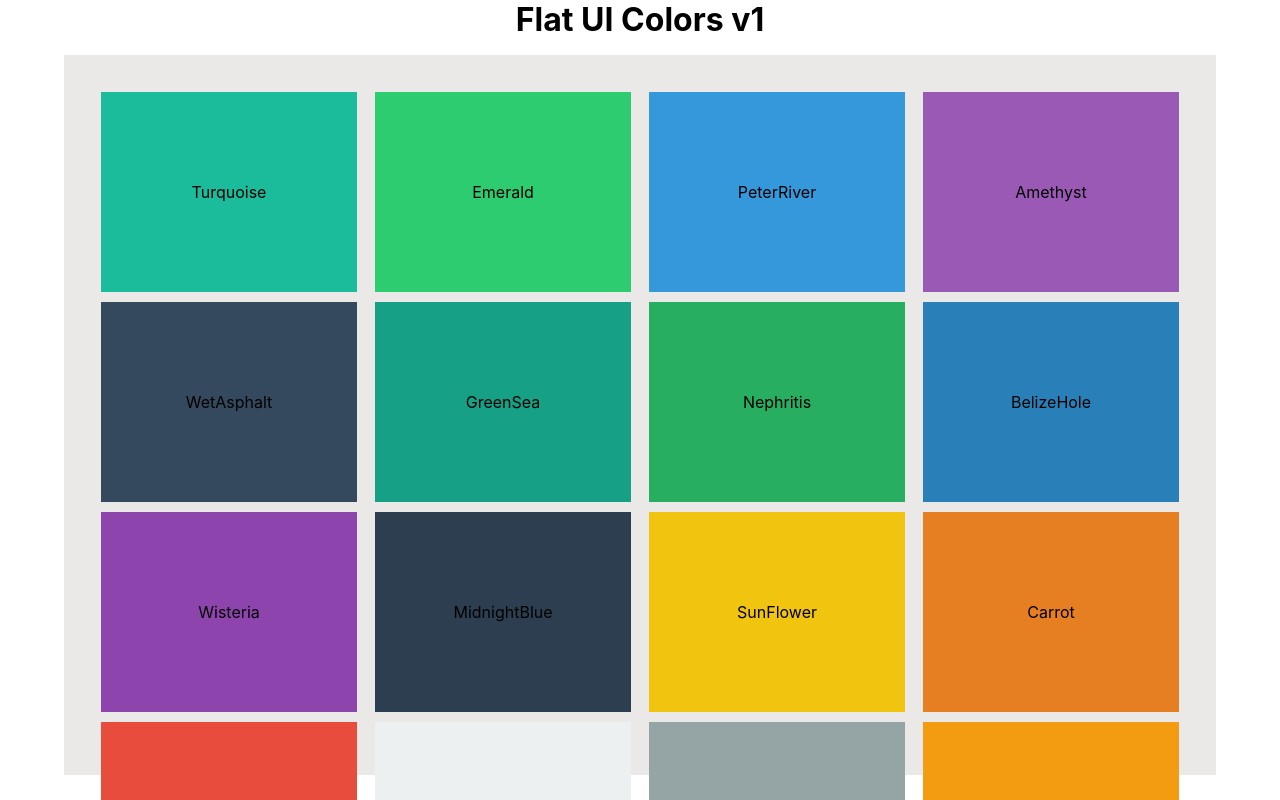
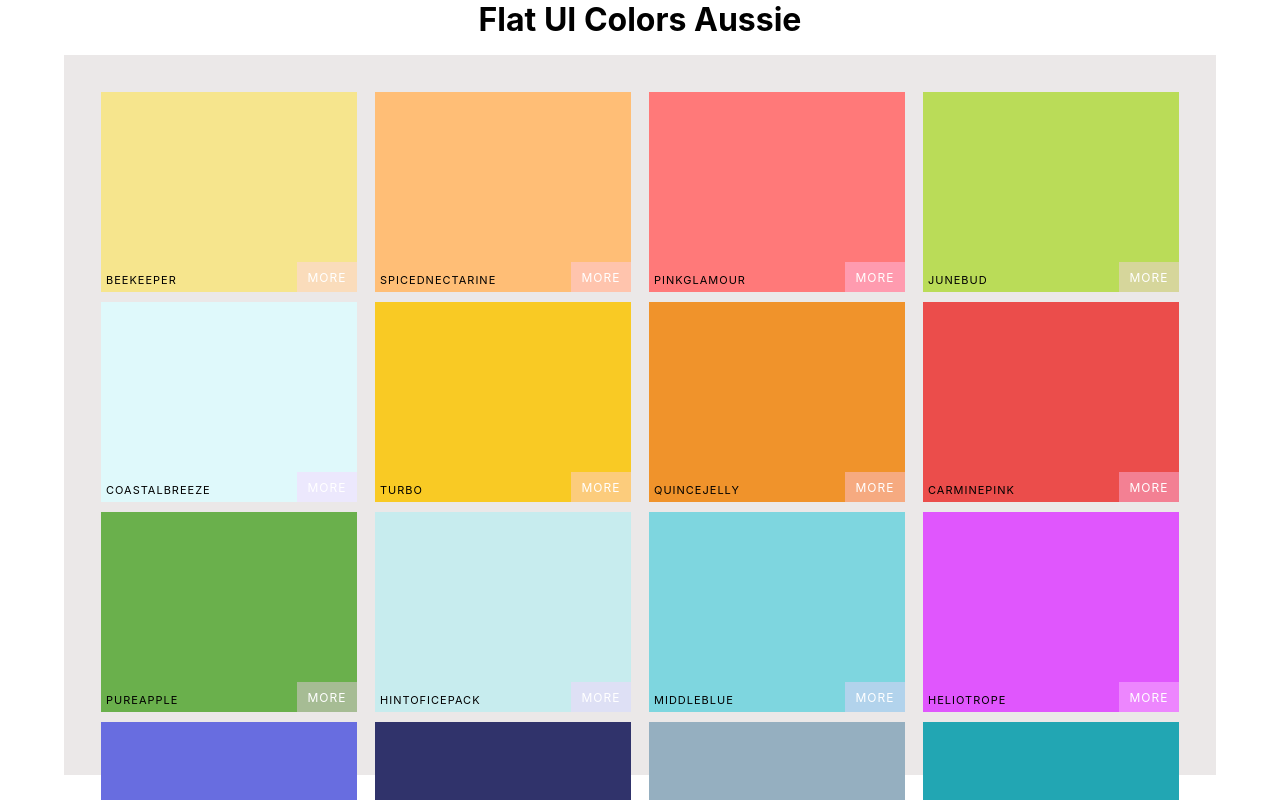
Before and after one commit to TsigeWonwosen/ColorsPalette-React, a React (Create React App) app: page / in a window 1280 px wide. Shown: the top 800 px of the page. Built offline with nearby package versions, Linux system fonts and the light colour scheme.

Commit message:
style Color Box

```diff
--- a/src/App.css
+++ b/src/App.css
@@ -33,20 +33,54 @@
   margin: 5px;
   position: relative;
 }
-.Color-box .more {
+.Color-box .copy-button {
   position: absolute;
-  bottom: 5px;
-  right: 5px;
+  display: inline-block;
+  top: 50%;
+  left: 50%;
+  margin-left: -50px;
+  margin-top: -15px;
   display: none;
+  width: 100px;
+  height: 30px;
+  outline: none;
+  color: #fff;
+  background: rgb(255, 204, 255, 0.4);
+  border-radius: 5px;
+  font-size: 1rem;
+  line-height: 30px;
+  text-transform: uppercase;
+  border: 1px solid rgb(240, 199, 199);
 }
-.Color-box:hover .more {
+.Color-box:hover .copy-button {
   display: block;
+  transition: 3s ease-in;
 }
-button {
-  background: rgb(140, 204, 114);
-  border-radius: 5px;
-  padding: 8px 8px;
-  border: 1px solid rgb(240, 199, 199);
+.box-content {
+  position: absolute;
+  bottom: 0px;
+  left: 0px;
+  color: black;
+  letter-spacing: 1px;
+  text-transform: uppercase;
+  padding: 5px;
+  font-size: 11px;
+}
+.see-more {
+  position: absolute;
+  bottom: 0px;
+  right: 0px;
+  text-transform: uppercase;
+  letter-spacing: 1px;
+  font-size: 12px;
+  background: rgb(255, 204, 255, 0.4);
+  color: white;
+  width: 60px;
+  height: 30px;
+  display: flex;
+  justify-content: center;
+  text-align: center;
+  align-items: center;
 }
 
 @media screen and (max-width: 500px) {
--- a/src/App.js
+++ b/src/App.js
@@ -7,7 +7,7 @@
 function App() {
   return (
     <div>
-      <Palette palette={seedColors[1]} />
+      <Palette palette={seedColors[4]} />
     </div>
   );
 }
--- a/src/ColorBox.js
+++ b/src/ColorBox.js
@@ -1,12 +1,16 @@
 import React from "react";
 
-export default function colorBox({ color }) {
+export default function colorBox({ color: { name, color } }) {
   return (
-    <div className='Color-box' style={{ background: `${color.color}` }}>
-      <span> {color.name}</span>
-      <span className='more'>
-        <button>Copy</button>
-      </span>
+    <div className='Color-box' style={{ background: `${color}` }}>
+      <div className='copy-container'>
+        <div className='box-content'>
+          <span> {name}</span>
+        </div>
+
+        <button className='copy-button'>Copy</button>
+      </div>
+      <span className='see-more'>More</span>
     </div>
   );
 }
```
